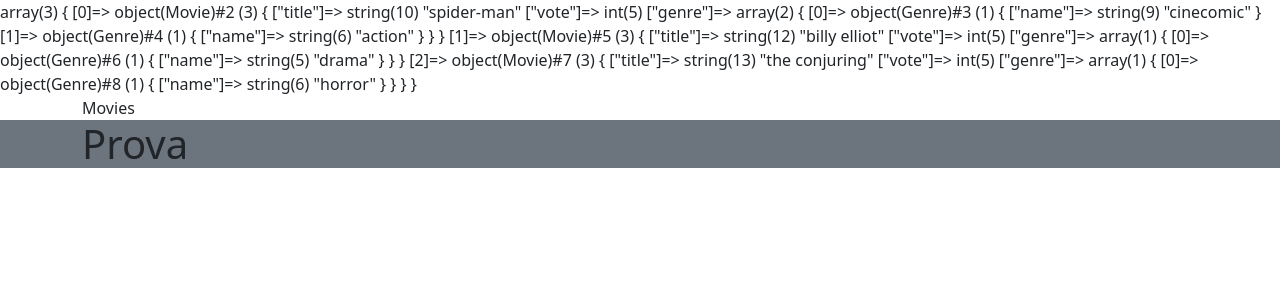
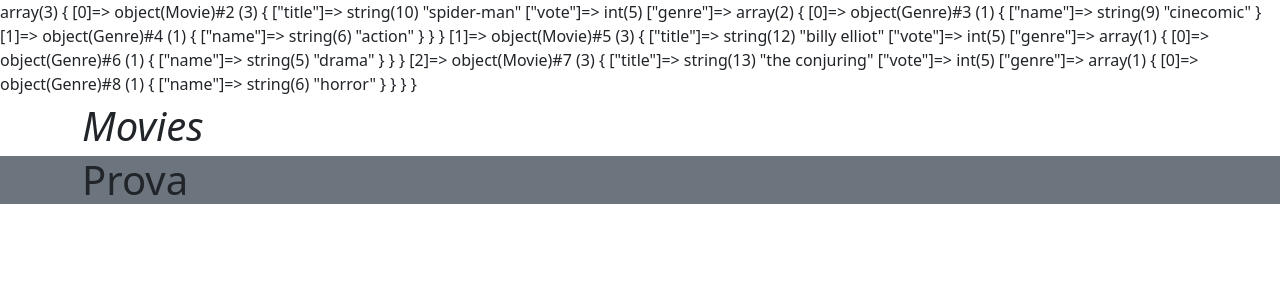
Before and after one commit to Luis-Mocha/php-oop-1, a PHP site: page / in a window 1280 px wide. Shown: the top 300 px of the page. Run offline with PHP 8.4, Linux system fonts and the light colour scheme.

Commit message:
css header

```diff
--- a/partials/header.php
+++ b/partials/header.php
@@ -1,5 +1,7 @@
 <header class="container">
     <nav>
-        Movies
+        <div class="fs-1 fst-italic">
+            Movies
+        </div>
     </nav>
 </header>
```
